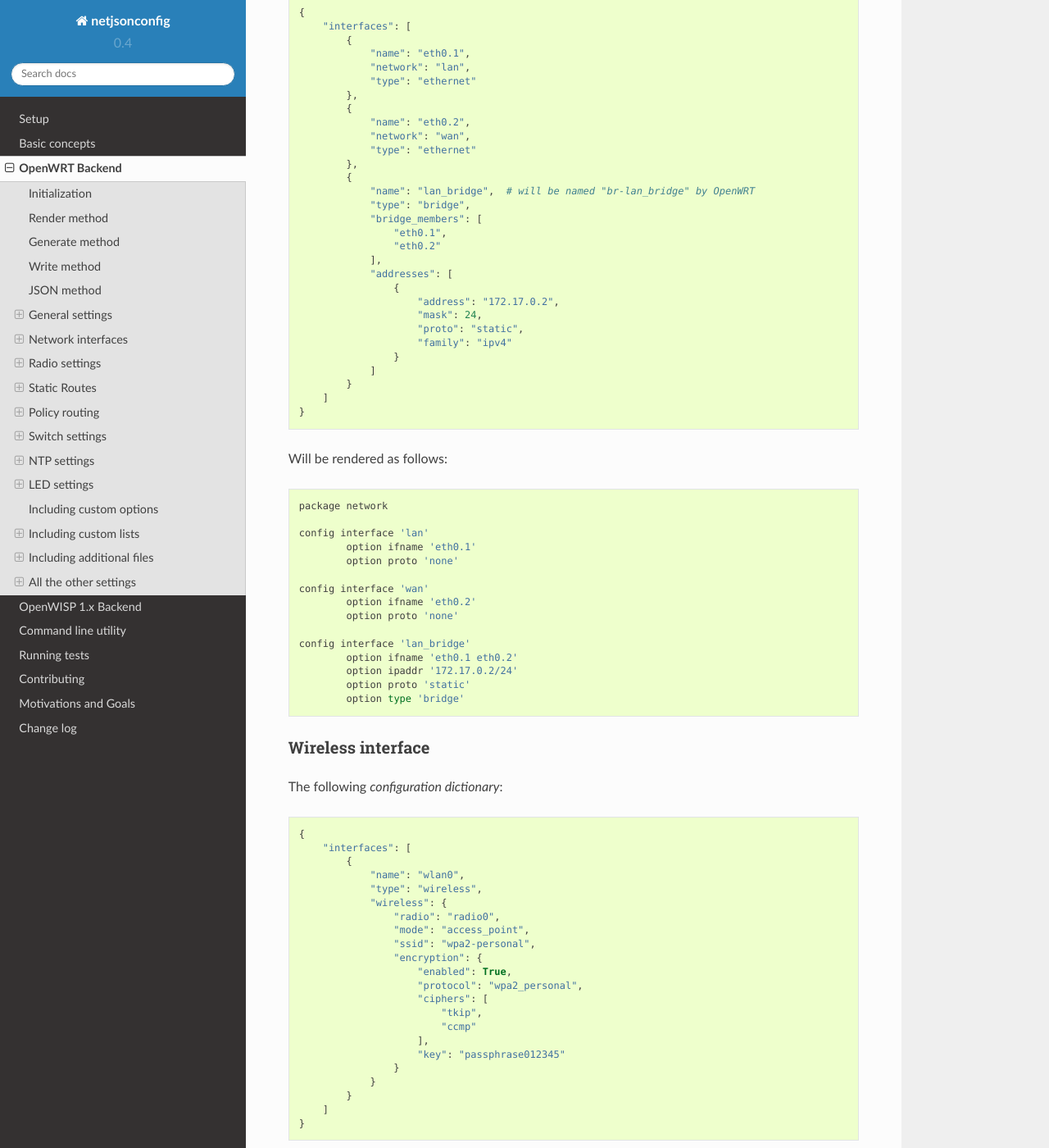
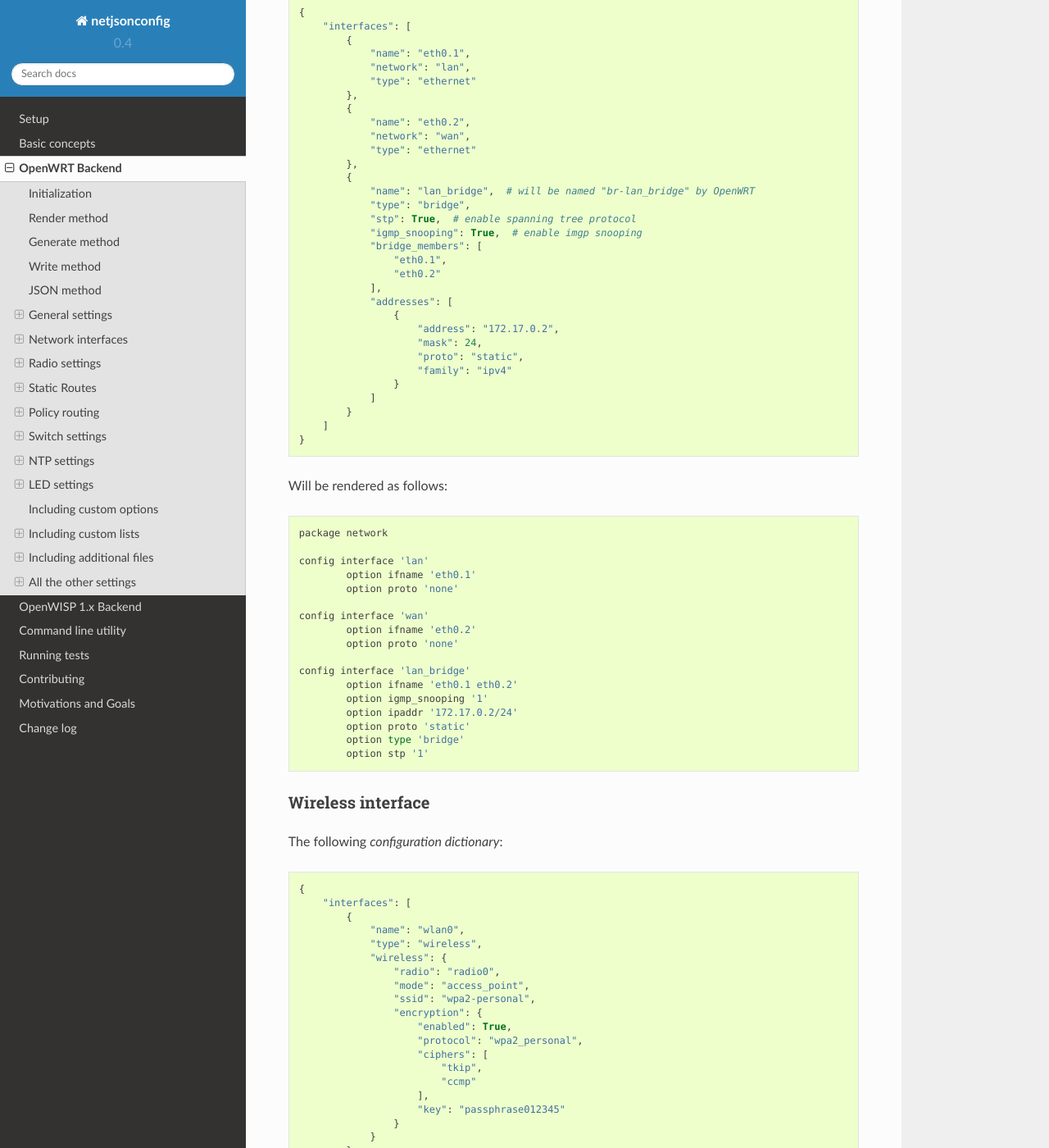
Before and after one commit to openwisp/netjsonconfig, a Sphinx documentation site: the page built from docs/source/backends/openwrt.rst, in a window 1280 px wide and 1400 px high, scrolled down 8765 px. Shown: the whole window at 82% size. Built offline with Sphinx 7.4.7 and the Read the Docs theme 2.0.0, drawn with Linux system fonts in a browser that asks for light colours.

Commit message:
[docs] Added stp and igmp_snooping to bridge example

```diff
--- a/docs/source/backends/openwrt.rst
+++ b/docs/source/backends/openwrt.rst
@@ -458,6 +458,8 @@ The following *configuration dictionary*:
             {
                 "name": "lan_bridge",  # will be named "br-lan_bridge" by OpenWRT
                 "type": "bridge",
+                "stp": True,  # enable spanning tree protocol
+                "igmp_snooping": True,  # enable imgp snooping
                 "bridge_members": [
                     "eth0.1",
                     "eth0.2"
@@ -488,9 +490,11 @@ Will be rendered as follows::
 
     config interface 'lan_bridge'
             option ifname 'eth0.1 eth0.2'
+            option igmp_snooping '1'
             option ipaddr '172.17.0.2/24'
             option proto 'static'
             option type 'bridge'
+            option stp '1'
 
 Wireless interface
 ~~~~~~~~~~~~~~~~~~
```
